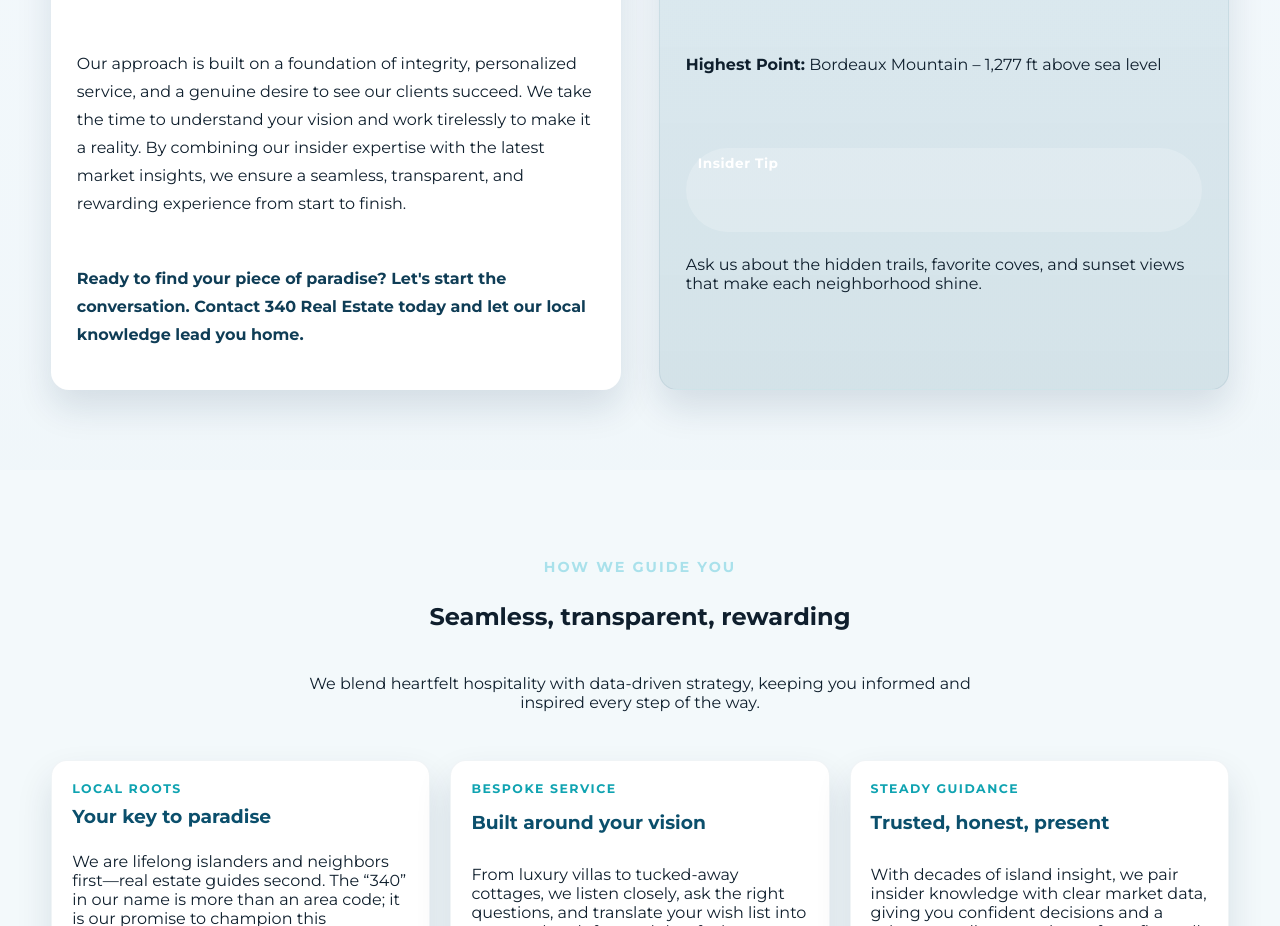
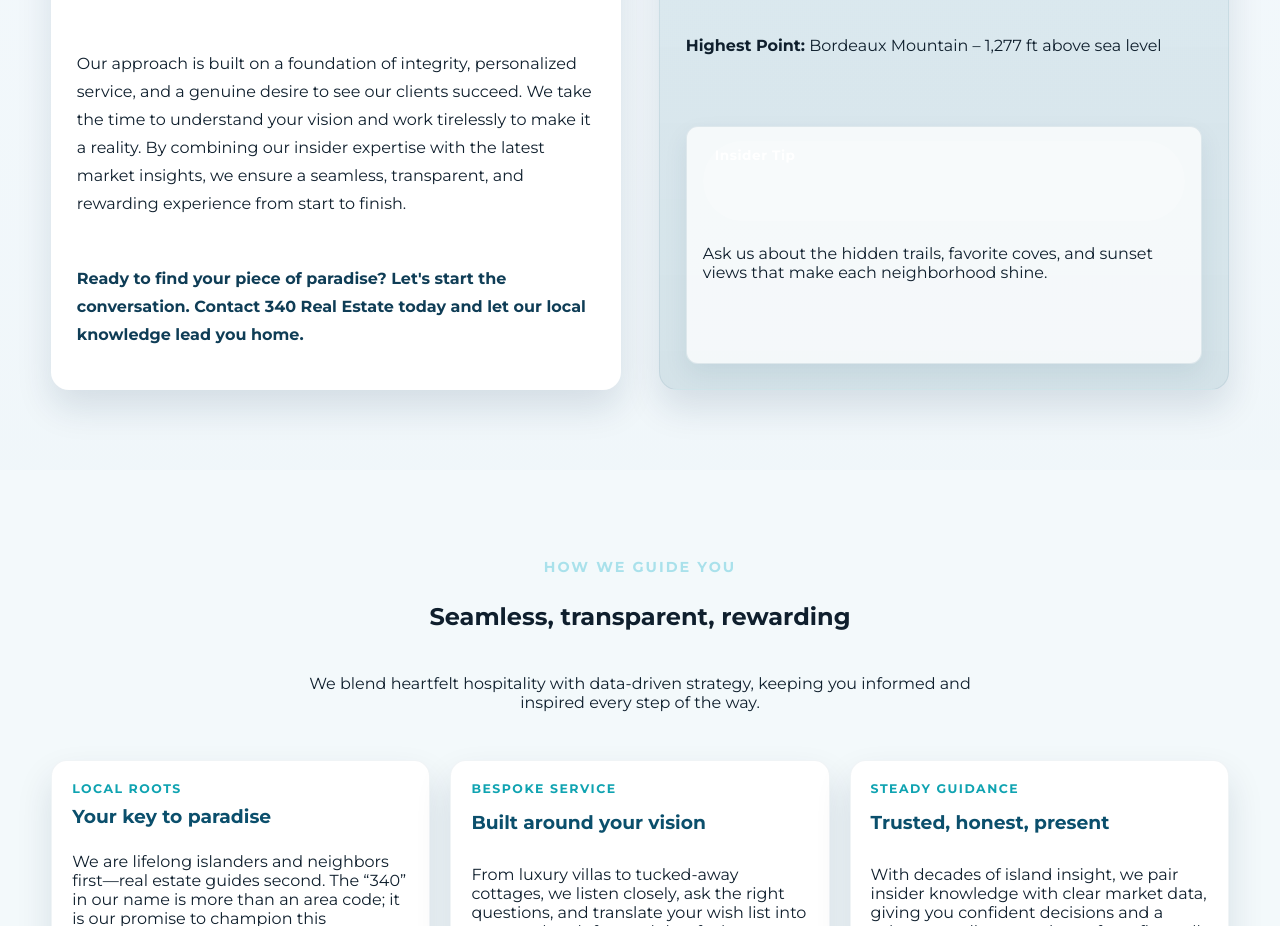
Before and after one commit to imagicity-stack/340, a React (Vite) app: page /about-us in a window 1280 px wide. Shown: the part 1320-2246 px from the top of the page. Built offline with nearby package versions, Linux system fonts and the light colour scheme.

Commit message:
Tuck insider tip within map callout

```diff
--- a/src/pages/AboutUs.module.css
+++ b/src/pages/AboutUs.module.css
@@ -215,6 +215,11 @@
   display: grid;
   gap: 0.4rem;
   color: #0f1f2d;
+  background: rgba(255, 255, 255, 0.75);
+  border: 1px solid rgba(11, 79, 108, 0.1);
+  border-radius: 12px;
+  padding: 0.85rem 1rem;
+  box-shadow: 0 10px 25px rgba(15, 61, 86, 0.08);
 }
 
 .pillarsSection {
```
